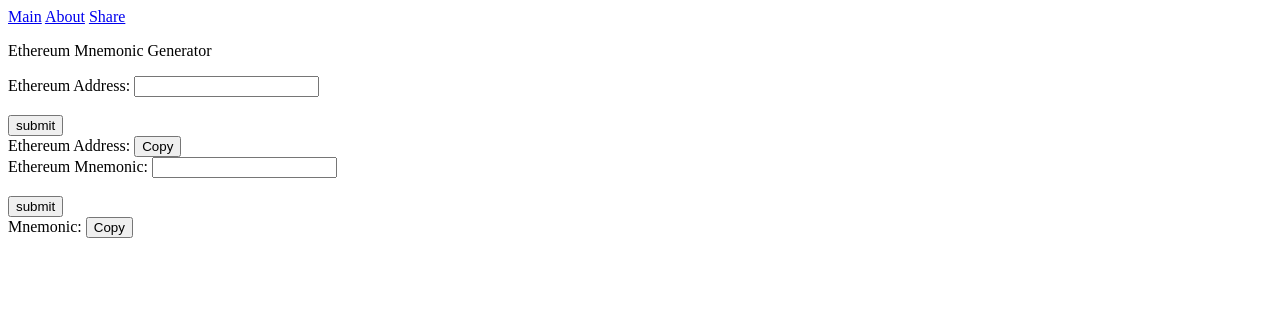
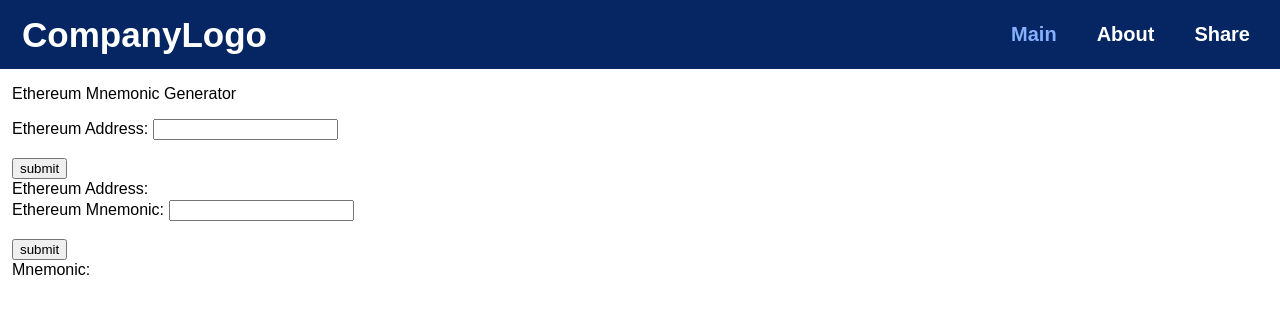
Before and after one commit to DanielMistrik/Ethereum-Address-Mnemonic, a Django app: page /MnemonicGen/ in a window 1280 px wide. Shown: the top 314 px of the page. Run offline with Django 3.2, Linux system fonts and the light colour scheme.

Commit message:
Header is added. Also alot of bug fixes to do with scripts and moving them all in the correct position

```diff
--- a/ethMnemonic/MnemGen/static/EthAddressToMnemonic.js
+++ b/ethMnemonic/MnemGen/static/EthAddressToMnemonic.js
@@ -4,15 +4,16 @@ $.ajax({
     type : "POST",
     url: post_link_1,
     data: {
-        first_name : $('#ethAddress').val(),
+        addrss : $('#ethAddress').val(),
         csrfmiddlewaretoken: csrf_token_1,
         dataType: "json",
     },
     success: function(data){
-        $('#MnemonicOutput').value = data.msg;
+        document.getElementById("MnemonicOutput").textContent = data.msg;
+        document.getElementById("MnemonicOutput").style = "font-size: 20px;";
+        document.getElementById("copyAddressButton").style.visibility = 'visible';
     },
     failure: function() {
     }
         });
-
 });
--- a/ethMnemonic/MnemGen/static/MnemonicToEthAddress.js
+++ b/ethMnemonic/MnemGen/static/MnemonicToEthAddress.js
@@ -9,7 +9,9 @@ $.ajax({
         dataType: "json",
     },
     success: function(data){
-        $('#AddressOutput').value =data.msg;/* response message */
+        document.getElementById("copyMnemButton").style.visibility = 'visible';
+        document.getElementById("AddressOutput").textContent = data.msg;
+        document.getElementById("AddressOutput").style = "font-size: 20px;";
     },
     failure: function() {
     }
--- /dev/null
+++ b/ethMnemonic/MnemGen/static/header.css
@@ -0,0 +1,70 @@
+body {
+  margin:0px;
+  font-family: Arial;
+}
+
+.header {
+  overflow: hidden;
+  background-color: #052663;
+  padding: 10px 10px;
+}
+
+.header a {
+  float: left;
+  color: white;
+  text-align: center;
+  padding: 12px;
+  padding-left: 20px;
+  padding-right: 20px;
+  text-decoration: none;
+  font-size: 20px;
+  line-height: 25px;
+  font-weight: bold;
+}
+
+.header-logo {
+  float: left;
+  color: white;
+  text-align: center;
+  padding: 12px;
+  padding-right: 20px;
+  line-height: 25px;
+  border-radius: 4px;
+  font-size: 35px;
+  font-weight: bold;
+}
+
+
+.header-right {
+  float: right;
+}
+.header a.active {
+  color: #85b0ff;
+}
+.header a.popuptext {
+  font-size: 15px;
+  padding-right: 5px;
+  color:red;
+}
+
+.text {
+  padding-left: 12px;
+}
+
+@media screen and (max-width: 530px) {
+  .header a {
+    float: none;
+    display: block;
+    text-align: left;
+  }
+
+  .header-right {
+    float: none;
+    text-allign: left;
+  }
+
+  .header-logo {
+  padding-right: 200px;
+  padding-bottom: 20px;
+  }
+}
--- a/ethMnemonic/MnemGen/templates/MnemGen/index.html
+++ b/ethMnemonic/MnemGen/templates/MnemGen/index.html
@@ -1,14 +1,21 @@
 <!DOCTYPE html>
 <html lang="en">
 <head>
-    <script src="https://ajax.googleapis.com/ajax/libs/jquery/3.5.1/jquery.min.js"></script>
     <meta charset="UTF-8">
     <title>Title</title>
+    {% load static %}
+    <link rel="stylesheet" type="text/css" href="{% static 'header.css' %}">
 </head>
 <body>
-<a href="{% url 'index' %}">Main</a>
-<a href="{% url 'about' %}">About</a>
-<a href="{% url 'share' %}">Share</a>
+<div class="header">
+  <div class="header-logo">CompanyLogo</div>
+  <div class="header-right">
+    <a class = "active" href="{% url 'index' %}">Main</a>
+    <a href="{% url 'about' %}">About</a>
+    <a href="{% url 'share' %}">Share</a>
+  </div>
+</div>
+<div class="text">
 <p> Ethereum Mnemonic Generator</p>
 <form id="EthIn" method="POST">
         <label for="ethAddress">Ethereum Address:</label>
@@ -19,12 +26,20 @@
          <input  type="submit" name="submit" value="submit">
     </form>
 <a>Ethereum Address:  </a>
-    <a id="MnemonicOutput" >
+    <a class = "active" id="MnemonicOutput" >
     </a>
-<button id = "copyAddressButton" onclick="copyAddress()">Copy</button>
-{% load static %}
-<script src="{% static 'bundle.js' %}"></script>
-<script src="{% static 'isValidEthAddress.js' %}"></script>
+<button id = "copyAddressButton" onclick="copyAddress()" style="visibility : hidden;">Copy</button>
+    <form id="EthOut" method="POST">
+        <label for="mnemonic">Ethereum Mnemonic:</label>
+        <input id="mnemonic" type="text" name="mnemonic" required>
+    <br>
+    <br>
+         <input  type="submit" name="submit" value="submit">
+    </form>
+<a>Mnemonic:  </a>
+    <a class = "active" id="AddressOutput">
+    </a>
+<button id = "copyMnemButton" onclick="copyMnemonic()" style="visibility : hidden;">Copy</button>
 <script>
     var post_link_1 = "{% url 'Eth_to_Mnem' %}";
     var csrf_token_1 = '{{ csrf_token }}';
@@ -32,21 +47,6 @@ function copyAddress(){
     let text = document.getElementById('MnemonicOutput').textContent;
     navigator.clipboard.writeText(text);
 }
-</script>
-<script src="{% static 'EthAddressToMnemonic.js' %}"></script>
-
-<form id="EthOut" method="POST">
-        <label for="mnemonic">Ethereum Mnemonic:</label>
-        <input id="mnemonic" type="text" name="mnemonic" required>
-    <br>
-    <br>
-         <input  type="submit" name="submit" value="submit">
-    </form>
-<a>Mnemonic:  </a>
-    <a id="AddressOutput">
-    </a>
-<button onclick="copyMnemonic()">Copy</button>
-<script>
     var post_link_2 = "{% url 'Mnem_to_Eth' %}";
     var csrf_token_2 = '{{ csrf_token }}';
     function copyMnemonic(){
@@ -54,6 +54,11 @@ function copyAddress(){
         navigator.clipboard.writeText(text);
     }
 </script>
-<script src="{% static 'MnemonicToEthAddress.js' %}"></script>
+</div>
 </body>
 </html>
+<script src="https://ajax.googleapis.com/ajax/libs/jquery/3.5.1/jquery.min.js"></script>
+<script src="{% static 'bundle.js' %}"></script>
+<script src="{% static 'isValidEthAddress.js' %}"></script>
+<script src="{% static 'MnemonicToEthAddress.js' %}"></script>
+<script src="{% static 'EthAddressToMnemonic.js' %}"></script>
--- a/ethMnemonic/MnemGen/views.py
+++ b/ethMnemonic/MnemGen/views.py
@@ -69,12 +69,12 @@ def share(request):
 
 def EthtoMnem(request):
     if request.is_ajax():
-        first_name = request.POST.get('first_name', None) # getting data from first_name input
+        addrss = request.POST.get('addrss', None)
         try:
-            returnVar = encrypt(first_name)
+            returnVar = encrypt(addrss)
         except ValueError:
             returnVar = "Error"
-        if first_name: #cheking if first_name and last_name have value
+        if addrss: #cheking if first_name and last_name have value
             response = {
                          'msg':returnVar
             }
```
Also changed, not shown: ethMnemonic/MnemGen/templates/MnemGen/about.html (+10 -2 lines), ethMnemonic/MnemGen/templates/MnemGen/share.html (+14 -6 lines).
